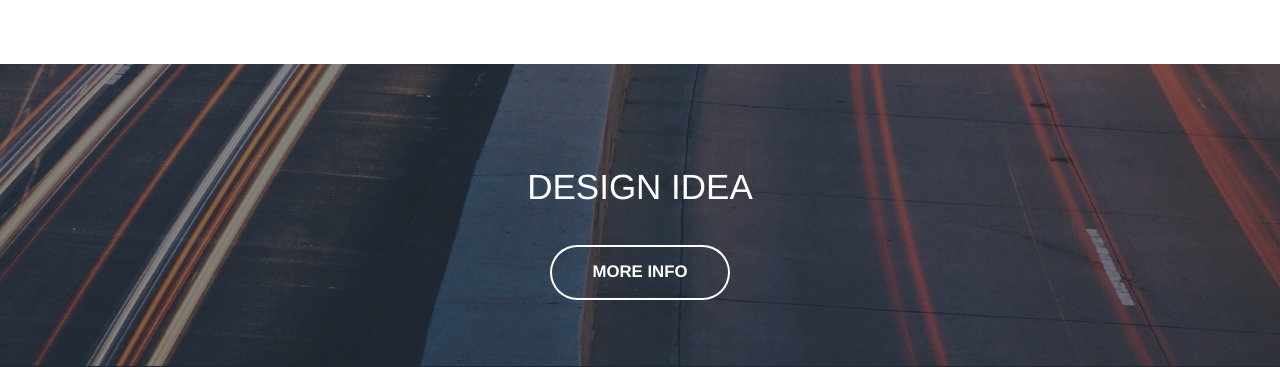
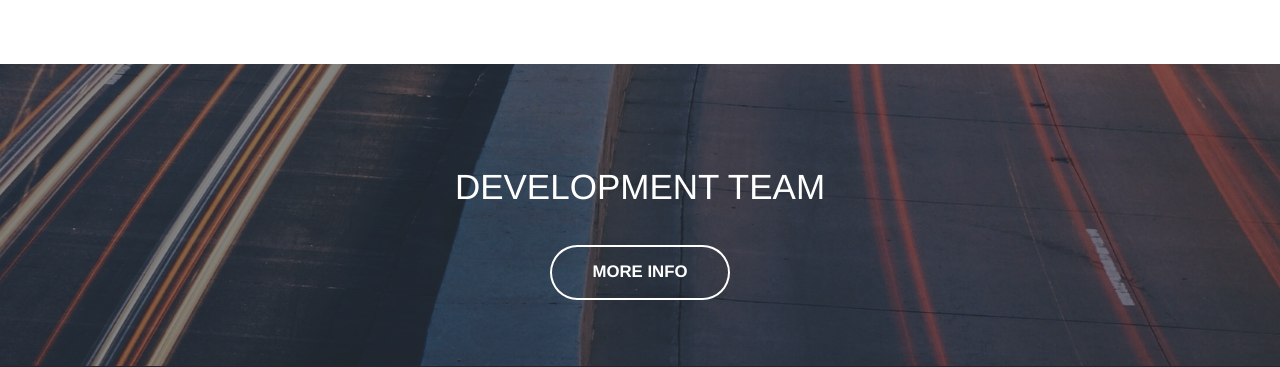
Before and after one commit to Yuiizui/DataBase, a Flask app: page / in a window 1280 px wide. Shown: the part 2304-2671 px from the top of the page. Run offline with Flask 2, Linux system fonts and the light colour scheme; some libraries are stand-ins or nearby versions.

Commit message:
介面變更

```diff
--- a/FlaskWebProject1/FlaskWebProject1/templates/index_2.html
+++ b/FlaskWebProject1/FlaskWebProject1/templates/index_2.html
@@ -95,11 +95,11 @@
 			<section id="three" class="wrapper style3 special">
 				<div class="inner">
 					<header class="major narrow	">
-						<h2>Design idea</h2>
+						<h2>Development team</h2>
 						<p></p>
 					</header>
 					<ul class="actions">
-						<li><a href="#" class="button big alt">More info</a></li>
+						<li><a href={{ url_for('contact') }} class="button big alt">More info</a></li>
 					</ul>
 				</div>
 			</section>
```
